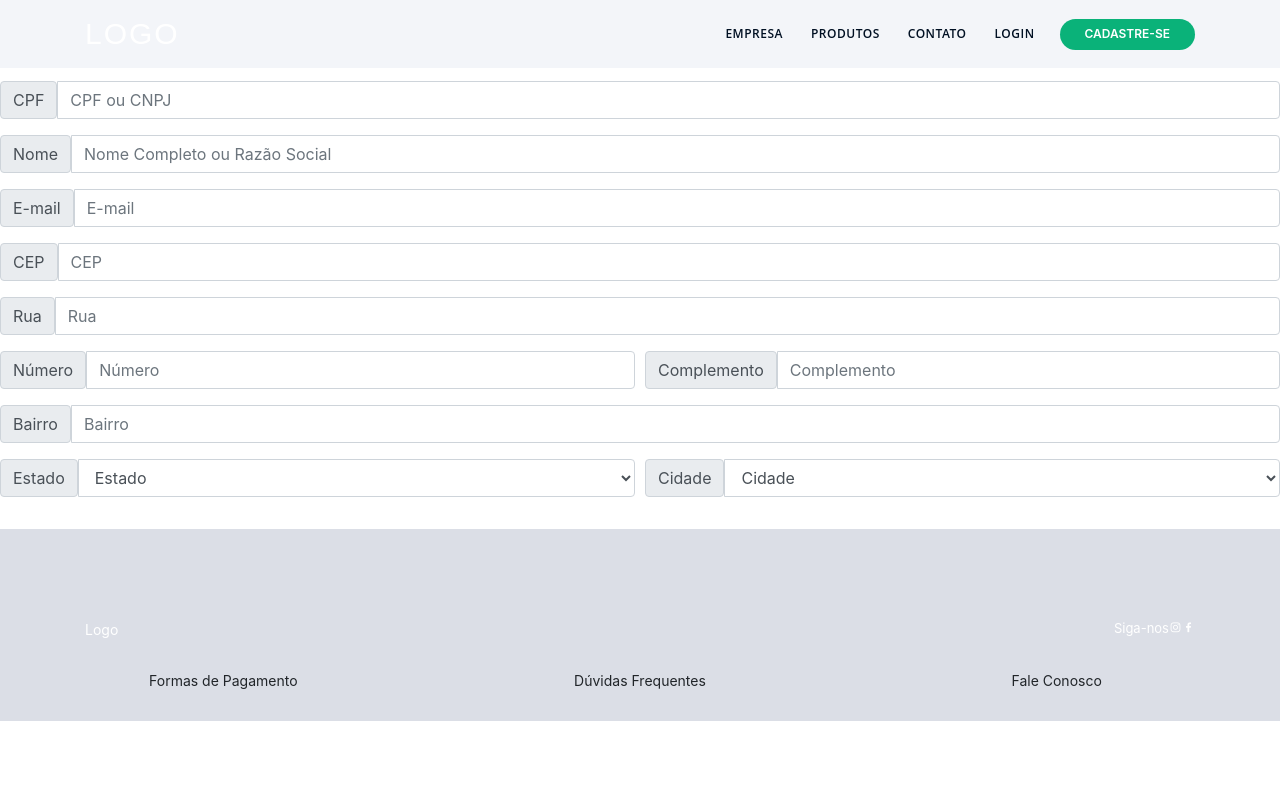
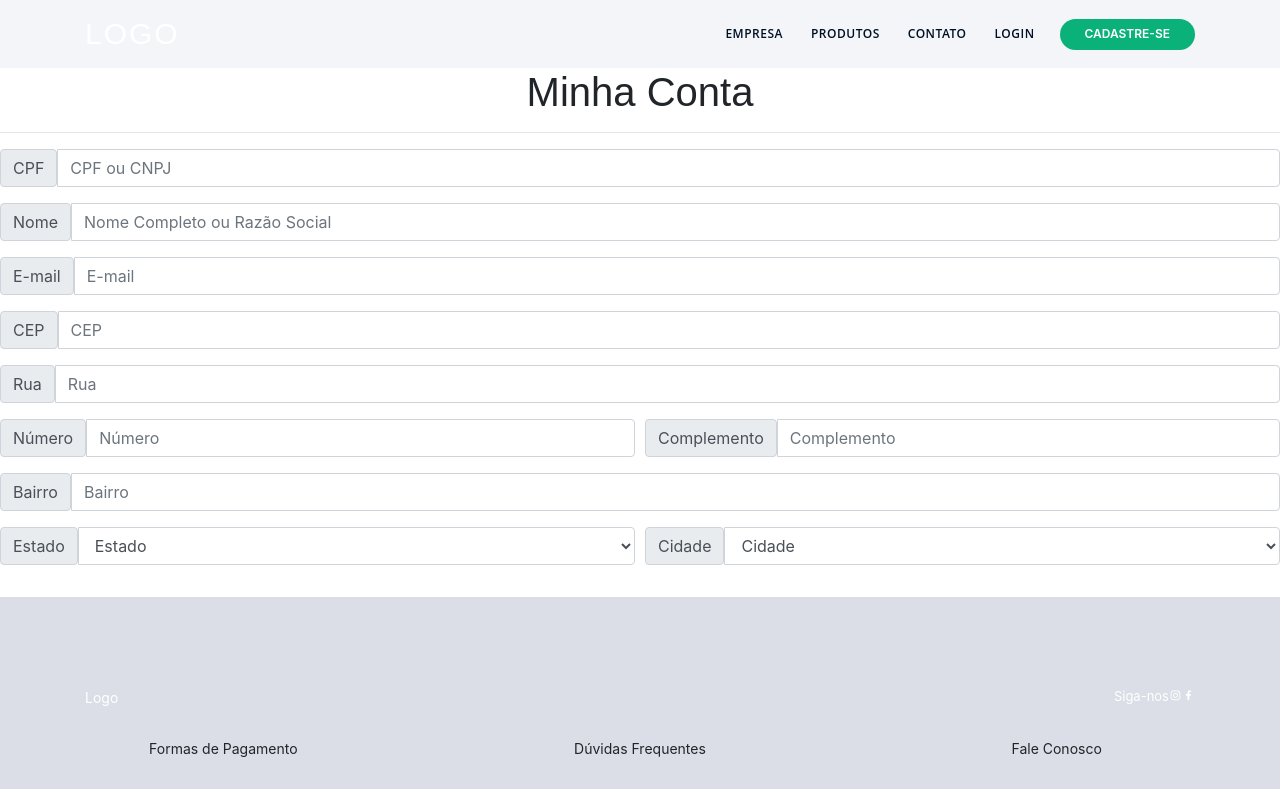
Before and after one commit to guilhermebao/visualTintas, a Vue app: page /account in a window 1280 px wide. Built offline with nearby package versions, Linux system fonts and the light colour scheme.

Commit message:
fix fixed header top using sticky-top

```diff
--- a/src/components/company/Company.vue
+++ b/src/components/company/Company.vue
@@ -1,7 +1,9 @@
 <template>
   <div class="company">
     <PageTitle main="Quem somos" />
-    <img src="https://picsum.photos/800/300" style="company-image" alt="IMAGEM EMPRESA">
+    <div align="center">
+      <img src="https://picsum.photos/800/300" alt="IMAGEM EMPRESA">
+    </div>
     <p>A VISUAL TINTAS é uma Loja moderna, que oferece um serviço agil e sério, com um sistema de preparação de infinitas cores automotivas nacionais e importadas, aliada ainda à qualidade e tecnologia dos produtos de fornecedores conceituados.</p>
     <p>Fundada em 1991, com o nome de LOJA DOS REPAROS,focando alinha de pequenos reparos residenciais e ferramentas em linha geral. esta sempre visando a satisfação dos seus clientes e acompanhando a evolução do mercado e a necessidade da clientela.</p>
     <p>Em meados de 1997 nasceu a VISUAL TINTAS, visando atender a necessidade de uma clientela exigente na area de repintura automotiva.</p>
@@ -25,8 +27,4 @@ export default {
 </script>
 
 <style>
-.company-image {
-  position: relative;
-  left: 50%;
-}
 </style>
--- a/src/components/template/Content.vue
+++ b/src/components/template/Content.vue
@@ -1,20 +1,20 @@
 <template>
-  <div class="content">
-    <router-view/>
-  </div>
+  <section class="content">
+    <router-view />
+  </section>
 </template>
 
 <script>
 export default {
-    name: 'Content'
-}
+  name: "Content"
+};
 </script>
 
 <style>
-    .content {
-        grid-area: content;
-        background-color: #FFF;
-        /* padding: 20px; */
-        /* overflow-y: scroll */
-    }
+.content {
+  grid-area: content;
+  background-color: #fff;
+  /* padding: 20px; */
+  /* overflow-y: scroll */
+}
 </style>
--- a/src/components/template/Header.vue
+++ b/src/components/template/Header.vue
@@ -38,7 +38,7 @@
     </div>
   </div> -->
 
-  <header id="header" class="fixed-top">
+  <header id="header" class="sticky-top">
     <div class="container d-flex align-items-center">
       <h1 class="logo mr-auto"><a href="/">Logo</a></h1>
       <!-- Uncomment below if you prefer to use an image logo -->
```
Also changed, not shown: 1 other file (tests, documents, lock files or other folders).
